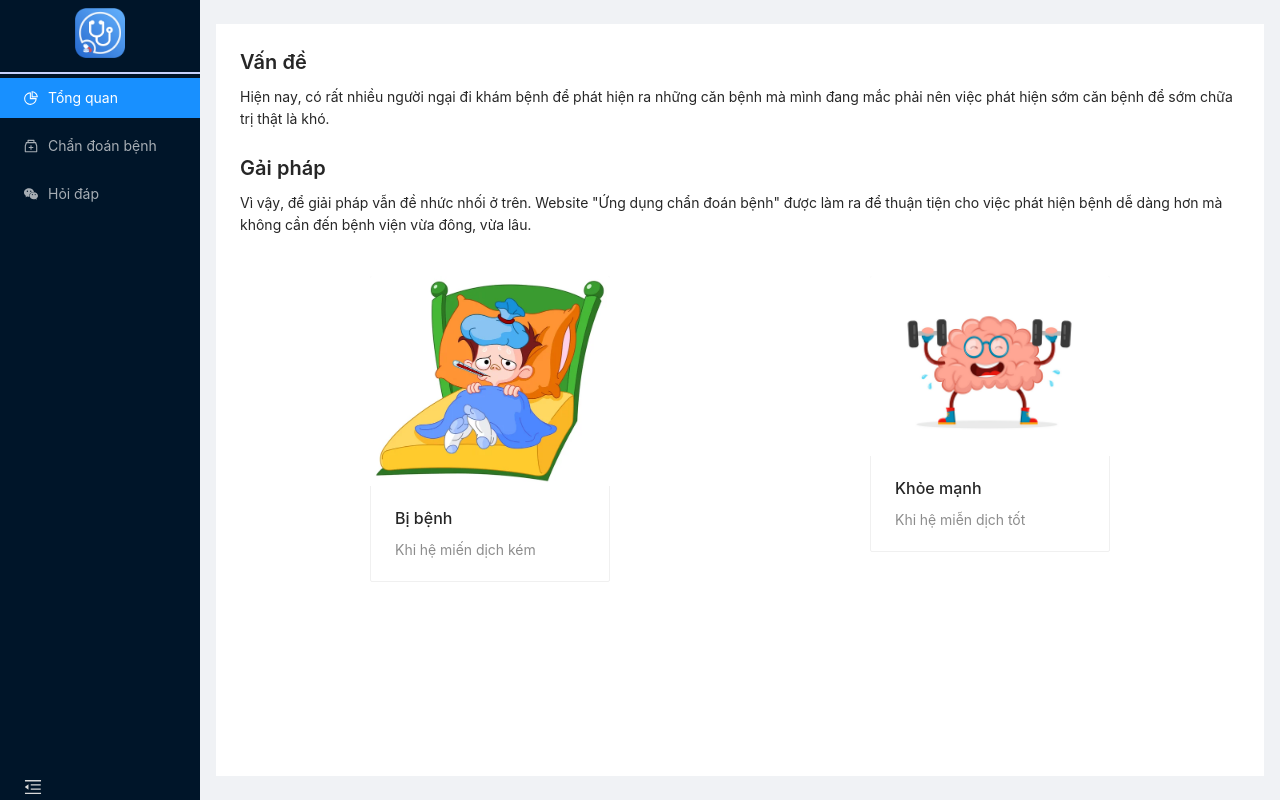
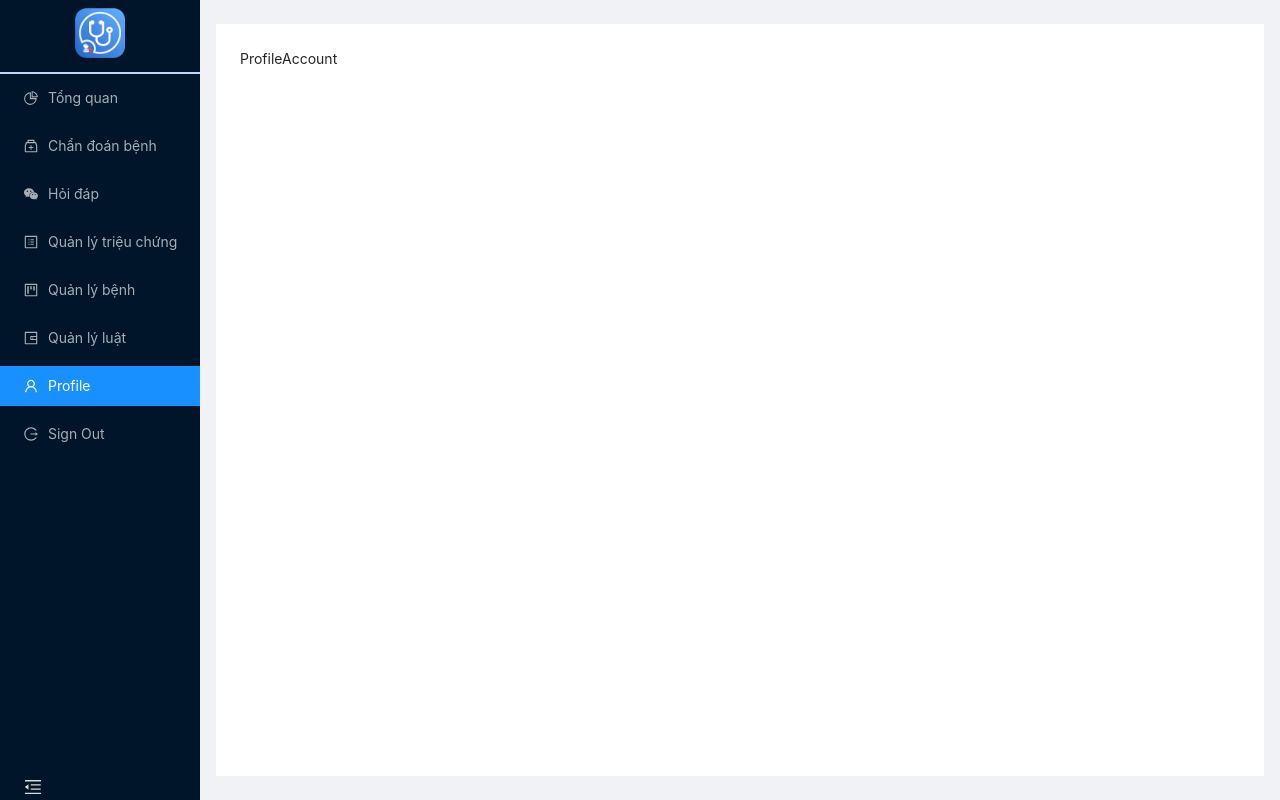
Before and after one commit to LinhGithub/diagnosis, a React (Create React App) app: page /profile in a window 1280 px wide. Before the commit this address led to /overview. Built offline with nearby package versions, Linux system fonts and the light colour scheme; sample sign-in values are in the browser's storage.

Commit message:
mockup signin

```diff
--- a/src/App.js
+++ b/src/App.js
@@ -24,7 +24,7 @@ const App = () => {
   );
 
   const onRouteChanged = () => {
-    const urlHidden = ["/illnesses", "/symptoms", '/rules'];
+    const urlHidden = [""];
     if (urlHidden.includes(location.pathname)) {
       setShowNavigate(true);
     } else {
@@ -34,7 +34,7 @@ const App = () => {
 
   useEffect(() => {
     onRouteChanged();
-  },[]);
+  }, []);
 
   return (
     <div>
--- a/src/AppRoutes.js
+++ b/src/AppRoutes.js
@@ -4,6 +4,8 @@ import { Routes, Route, Navigate } from "react-router-dom";
 import Overview from "./components/Overview";
 import Diagnosis from "./components/Diagnosis";
 import Chat from "./components/Chat";
+import Signin from "./components/Signin";
+import ProfileAccount from "./components/ProfileAccount";
 
 import Illnesses from "./manages/Illnesses";
 import Symptoms from "./manages/Symptoms";
@@ -18,6 +20,8 @@ const AppRoutes = () => {
       <Route path="/illnesses" element={<Illnesses></Illnesses>} />
       <Route path="/symptoms" element={<Symptoms></Symptoms>} />
       <Route path="/rules" element={<Rules></Rules>} />
+      <Route path="/signin" element={<Signin></Signin>} />
+      <Route path="/profile" element={<ProfileAccount></ProfileAccount>} />
       <Route path="*" element={<Navigate to="/overview" replace />} />
     </Routes>
   );
--- /dev/null
+++ b/src/components/ProfileAccount.js
@@ -0,0 +1,7 @@
+import React from "react";
+
+function ProfileAccount() {
+  return <div>ProfileAccount</div>;
+}
+
+export default ProfileAccount;
--- /dev/null
+++ b/src/components/Signin.js
@@ -0,0 +1,7 @@
+import React from "react";
+
+function Signin() {
+  return <div>Signin</div>;
+}
+
+export default Signin;
--- a/src/general-pages/Navigation.js
+++ b/src/general-pages/Navigation.js
@@ -4,16 +4,32 @@ import {
   WechatOutlined,
   PieChartOutlined,
   MedicineBoxOutlined,
+  ProfileOutlined,
+  ProjectOutlined,
+  WalletOutlined,
+  LoginOutlined,
+  LogoutOutlined,
+  UserOutlined,
 } from "@ant-design/icons";
 import { Layout, Menu, Image } from "antd";
-import React, { useState } from "react";
+import React, { useEffect, useState } from "react";
 import "../App.css";
 import { useNavigate, useLocation } from "react-router-dom";
 
 import myLogo from "../assets/images/unnamed.png";
 
 const { Sider } = Layout;
-const ListRoutes = ["overview", "diagnosis", "chat"];
+const ListRoutes = [
+  "overview",
+  "diagnosis",
+  "chat",
+  "symptoms",
+  "illnesses",
+  "rules",
+  "signin",
+  "signout",
+  "profile",
+];
 
 function Navigation({ collapsed, setCollapsed }) {
   const location = useLocation();
@@ -23,9 +39,149 @@ function Navigation({ collapsed, setCollapsed }) {
     ListRoutes.includes(pathname) ? pathname : "overview"
   );
 
+  const [checkLogin, setCheckLogin] = useState(localStorage.getItem("token"));
+  const [optionsTab, setOptionsTab] = useState([
+    {
+      key: "overview",
+      icon: <PieChartOutlined />,
+      label: "Tổng quan",
+      hidden: false,
+    },
+    {
+      key: "diagnosis",
+      icon: <MedicineBoxOutlined />,
+      label: "Chẩn đoán bệnh",
+      hidden: false,
+    },
+    {
+      key: "chat",
+      icon: <WechatOutlined />,
+      label: "Hỏi đáp",
+      hidden: false,
+    },
+    {
+      key: "symptoms",
+      icon: <ProfileOutlined />,
+      label: "Quản lý triệu chứng",
+      hidden: true,
+    },
+    {
+      key: "illnesses",
+      icon: <ProjectOutlined />,
+      label: "Quản lý bệnh",
+      hidden: true,
+    },
+    {
+      key: "rules",
+      icon: <WalletOutlined />,
+      label: "Quản lý luật",
+      hidden: true,
+    },
+    {
+      key: "signin",
+      icon: <LoginOutlined />,
+      label: "Sign In",
+      hidden: false,
+    },
+    {
+      key: "profile",
+      icon: <UserOutlined />,
+      label: "Profile",
+      hidden: true,
+    },
+    {
+      key: "signout",
+      icon: <LogoutOutlined />,
+      label: "Sign Out",
+      hidden: true,
+    },
+  ]);
+
+  const mockupSignin = () => {
+    var tabs = [];
+    if (checkLogin) {
+      var url = location.pathname.split("/");
+      var index = optionsTab.findIndex(({ key }) => key === "chat");
+      if (index) {
+        tabs = optionsTab.map((item) => {
+          if (
+            ["illnesses", "rules", "symptoms", "signout", "profile"].includes(
+              item.key
+            )
+          ) {
+            item.hidden = false;
+          }
+          if (["signin"].includes(item.key)) {
+            item.hidden = true;
+          }
+          return item;
+        });
+      }
+      if (url[1] === "signin") {
+        navigate("profile");
+        setKeyDefault("profile");
+      } else {
+        navigate(url[1]);
+        setKeyDefault(url[1]);
+      }
+    } else {
+      tabs = optionsTab.map((item) => {
+        if (
+          ["illnesses", "rules", "symptoms", "signout", "profile"].includes(
+            item.key
+          )
+        ) {
+          item.hidden = true;
+        }
+        if (["signin"].includes(item.key)) {
+          item.hidden = false;
+        }
+        return item;
+      });
+      setKeyDefault("overview");
+      navigate("overview");
+    }
+    setOptionsTab(tabs);
+  };
+
+  useEffect(() => {
+    mockupSignin();
+  }, [checkLogin]);
+
   const handleChangeTab = (option) => {
-    setKeyDefault(option.key);
-    navigate(option.key);
+    var checkToken = checkLogin;
+    if (option.key === "signout") {
+      localStorage.removeItem("token");
+      checkToken = undefined;
+      setCheckLogin();
+    } else if (option.key === "signin") {
+      var token = "12345";
+      localStorage.setItem("token", token);
+      checkToken = token;
+    }
+
+    if (checkToken) {
+      setKeyDefault(option.key);
+      navigate(option.key);
+    } else {
+      if (
+        ![
+          "overview",
+          "diagnosis",
+          "chat",
+          "signin",
+          "signout",
+          "profile",
+        ].includes(option.key)
+      ) {
+        setKeyDefault("overview");
+        navigate("overview");
+      } else {
+        setKeyDefault(option.key);
+        navigate(option.key);
+      }
+    }
+    setCheckLogin(checkToken);
   };
 
   return (
@@ -38,25 +194,9 @@ function Navigation({ collapsed, setCollapsed }) {
       <Menu
         theme="dark"
         mode="inline"
-        defaultSelectedKeys={[keyDefault]}
+        selectedKeys={[keyDefault]}
         onClick={handleChangeTab}
-        items={[
-          {
-            key: "overview",
-            icon: <PieChartOutlined />,
-            label: "Tổng quan",
-          },
-          {
-            key: "diagnosis",
-            icon: <MedicineBoxOutlined />,
-            label: "Chẩn đoán bệnh",
-          },
-          {
-            key: "chat",
-            icon: <WechatOutlined />,
-            label: "Hỏi đáp",
-          },
-        ]}
+        items={optionsTab.filter((item) => item.hidden === false)}
       />
       <div className="absolute bottom-0" style={{ width: "100%" }}>
         {React.createElement(
--- a/src/manages/Rules.js
+++ b/src/manages/Rules.js
@@ -26,7 +26,7 @@ function Rules() {
   // get name property rules
   const getName = (id) => {
     var find = dataIllnesses.find((item) => item._id === id);
-    return find.name ? find.name : "";
+    return find?.name ? find?.name : "";
   };
   // ===
 
```
Also changed, not shown: src/components/Chat.js (+4 -4 lines).
